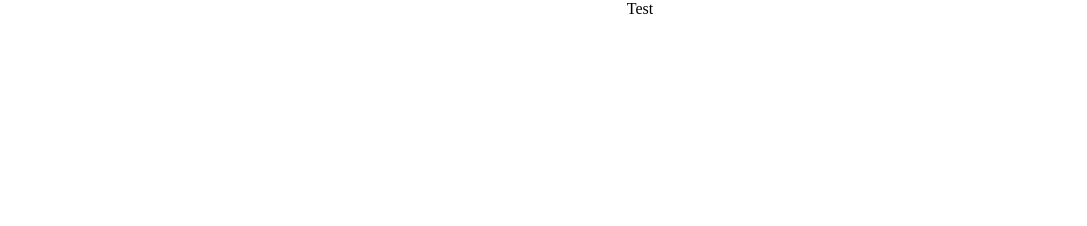
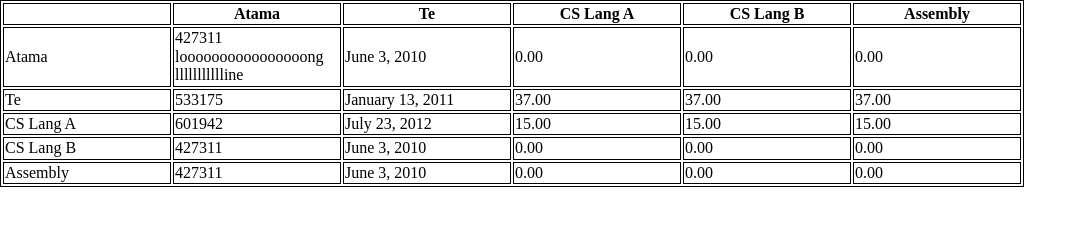
Before and after one commit to dogcatcow/Proj_Translv, a plain HTML site: page index.html in a window 1280 px wide. Shown: the whole page, without its empty margins (0-1087 px from the left). Drawn offline with Linux system fonts and the light colour scheme.

Commit message:
pushtest

```diff
--- a/index.html
+++ b/index.html
@@ -6,12 +6,60 @@
     <meta http-equiv="X-UA-Compatible" content="ie=edge" />
     <link rel="stylesheet" href="./style.css" />
     <link rel="stylesheet" href="./normalize.css" />
-    <link
-    href=https://fonts.googleapis.com/css?family=Roboto:300,400,500,700,900&display=swap"
-    rel="stylesheet">
     <title>Test Page</title>
   </head>
   <body>
-    Test
+    <table>
+      <tr>
+        <th></th>
+        <th>Atama</th>
+        <th>Te</th>
+        <th>CS Lang A</th>
+        <th>CS Lang B</th>
+        <th>Assembly</th>
+      </tr>
+      <tr>
+        <td>Atama</td>
+        <td>
+          427311 loooooooooooooooong llllllllllline
+        </td>
+        <td><time datetime="2010-06-03">June 3, 2010</time></td>
+        <td>0.00</td>
+        <td>0.00</td>
+        <td>0.00</td>
+      </tr>
+      <tr>
+        <td>Te</td>
+        <td>533175</td>
+        <td><time datetime="2011-01-13">January 13, 2011</time></td>
+        <td>37.00</td>
+        <td>37.00</td>
+        <td>37.00</td>
+      </tr>
+      <tr>
+        <td>CS Lang A</td>
+        <td>601942</td>
+        <td><time datetime="2012-07-23">July 23, 2012</time></td>
+        <td>15.00</td>
+        <td>15.00</td>
+        <td>15.00</td>
+      </tr>
+      <tr>
+        <td>CS Lang B</td>
+        <td>427311</td>
+        <td><time datetime="2010-06-03">June 3, 2010</time></td>
+        <td>0.00</td>
+        <td>0.00</td>
+        <td>0.00</td>
+      </tr>
+      <tr>
+        <td>Assembly</td>
+        <td>427311</td>
+        <td><time datetime="2010-06-03">June 3, 2010</time></td>
+        <td>0.00</td>
+        <td>0.00</td>
+        <td>0.00</td>
+      </tr>
+    </table>
   </body>
 </html>
--- a/style.css
+++ b/style.css
@@ -1,3 +1,21 @@
-body {
-  text-align: center;
+*,
+*::before,
+*::after {
+  box-sizing: border-box;
 }
+
+table {
+  border: 1px solid black;
+  table-layout: fixed;
+  width: 80%;
+}
+
+table td {
+  word-wrap: break-word; /* All browsers since IE 5.5+ */
+  overflow-wrap: break-word; /* Renamed property in CSS3 draft spec */
+}
+
+th,
+td {
+  border: 1px solid black;
+}
```
Also changed, not shown: pds/TSV_imgs/bromo_east_java.jpg (added), pds/TSV_imgs/mount_bromo.txt (added), pds/TSV_imgs/snake-skin-2857775_1280.jpg (added), 1 other file.
